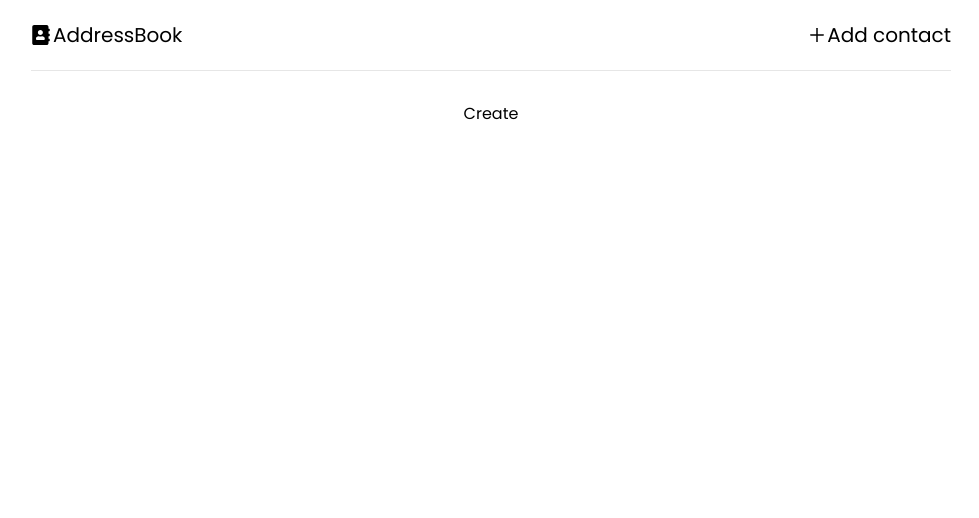
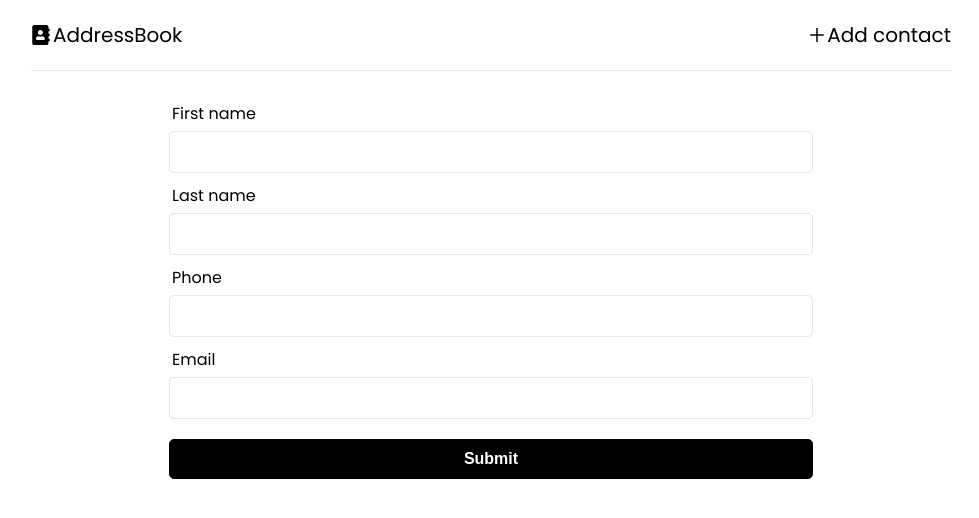
Before and after one commit to MoveidNaqvi/Propel, a React (Create React App) app in the folder frontend/: page /create in a window 1280 px wide. Shown: the top 518 px of the page, without its empty margins (149-1128 px from the left). Built offline with nearby package versions, Linux system fonts and the light colour scheme; the HTML template or start-up script is replaced by a standard one.

Commit message:
Worked on create page. Now able to add contacts through a form.

```diff
--- a/frontend/src/index.css
+++ b/frontend/src/index.css
@@ -92,7 +92,7 @@
   background-color: rgb(205, 235, 253);
 }
 
-form {
+/* form {
   display: flex;
   gap: 5px;
 }
@@ -104,4 +104,53 @@
 
 form * {
   font-size: 28px;
+} */
+
+.form {
+  width: 70%;
+  margin: 0 auto;
 }
+
+.form-group {
+  margin-bottom: 10px;
+}
+
+.form-group input {
+  width: 100%;
+  padding: 10px;
+  border: 1px solid #e6e6e6;
+  border-radius: 5px;
+  margin-bottom: 10px;
+  font-family: inherit;
+}
+
+.form-group label {
+  text-align: left;
+  display: block;
+  margin: 0 0 5px 3px;
+}
+
+.btn {
+  padding: 10px 20px;
+  border: 1px solid #000;
+  border-radius: 5px;
+  background: #000;
+  color: #fff;
+  font-size: 16px;
+  font-weight: 700;
+  cursor: pointer;
+  text-align: center;
+  appearance: button;
+  display: flex;
+  align-items: center;
+  justify-content: center;
+}
+
+.btn-block {
+  width: 100%;
+  margin-bottom: 20px;
+}
+
+.btn:hover {
+  transform: scale(0.98);
+}
--- a/frontend/src/pages/Create.jsx
+++ b/frontend/src/pages/Create.jsx
@@ -1,6 +1,56 @@
+import {useState} from 'react'
+
 function Create() {
+
+  const [firstName, setFirstName] = useState('')
+  const [lastName, setLastName] = useState('')
+  const [phone, setPhone] = useState('')
+  const [email, setEmail] = useState('')
+  const [loading, setLoading] = useState(false)
+
+  const onSubmit = async (e) => {
+    setLoading(true)
+    e.preventDefault()
+    const newContact = {
+      first_name: firstName,
+      last_name: lastName,
+      phone: phone,
+      email: email
+    }
+    await fetch('http://localhost:5000/contacts', {
+      method: 'POST',
+      headers: {
+        'Content-Type': 'application/json'
+      },
+      body: JSON.stringify(newContact)
+    })
+    setFirstName('')
+    setLastName('')
+    setPhone('')
+    setEmail('')
+    setLoading(false)
+  }
+
   return (
-    <div>Create</div>
+    <>
+      <section className='form'>
+        <form onSubmit={onSubmit}>
+          <div className="form-group">
+            <label htmlFor="first-name">First name</label>
+            <input type="text" value={firstName} required onChange={(e) => setFirstName(e.target.value)} />
+            <label htmlFor="last-name">Last name</label>
+            <input type="text" value={lastName} required onChange={(e) => setLastName(e.target.value)} />
+            <label htmlFor="phone">Phone</label>
+            <input type="tel" value={phone} required onChange={(e) => setPhone(e.target.value)} />
+            <label htmlFor="email">Email</label>
+            <input type="email" value={email} required onChange={(e) => setEmail(e.target.value)} />
+          </div>
+          <div className="form-group">
+            <button className="btn btn-block" disabled={true ? loading : false}>Submit</button>
+          </div>
+        </form>
+      </section>
+    </>
   )
 }
 export default Create
--- a/frontend/src/pages/Home.jsx
+++ b/frontend/src/pages/Home.jsx
@@ -20,7 +20,6 @@
 
   return (
     <>
-      {loading ? <SpinnerCircular color="black" secondaryColor="#777"/> :
       <table>
         <thead>
           <tr>
@@ -31,7 +30,7 @@
           </tr>
         </thead>
         <tbody>
-          {contacts?.map((c) => (
+          {!loading && contacts?.map((c) => (
             <tr key={c.id}>
               <td>{c.first_name}</td>
               <td>{c.last_name}</td>
@@ -40,7 +39,8 @@
             </tr>
           ))}
         </tbody>
-      </table>}
+      </table>
+      {loading ? <SpinnerCircular color="black" secondaryColor="#777"/> : ''}
     </>
   )
 }
```
Also changed, not shown: 1 other file (tests, documents, lock files or other folders).
